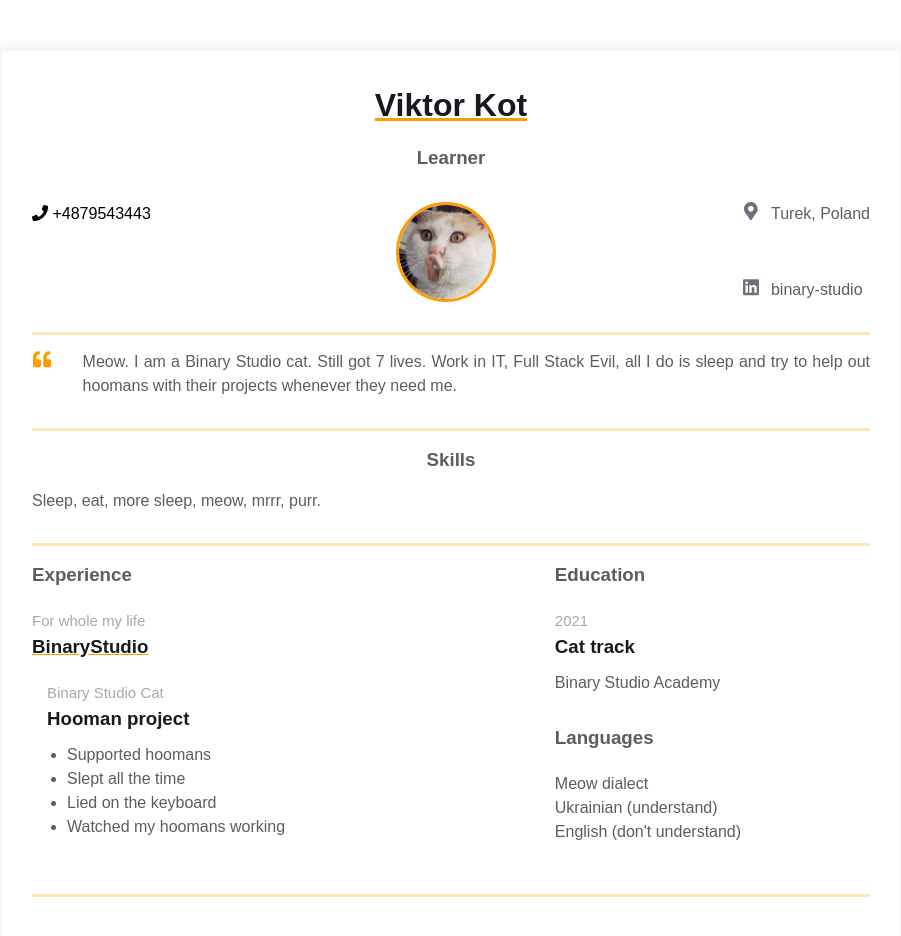
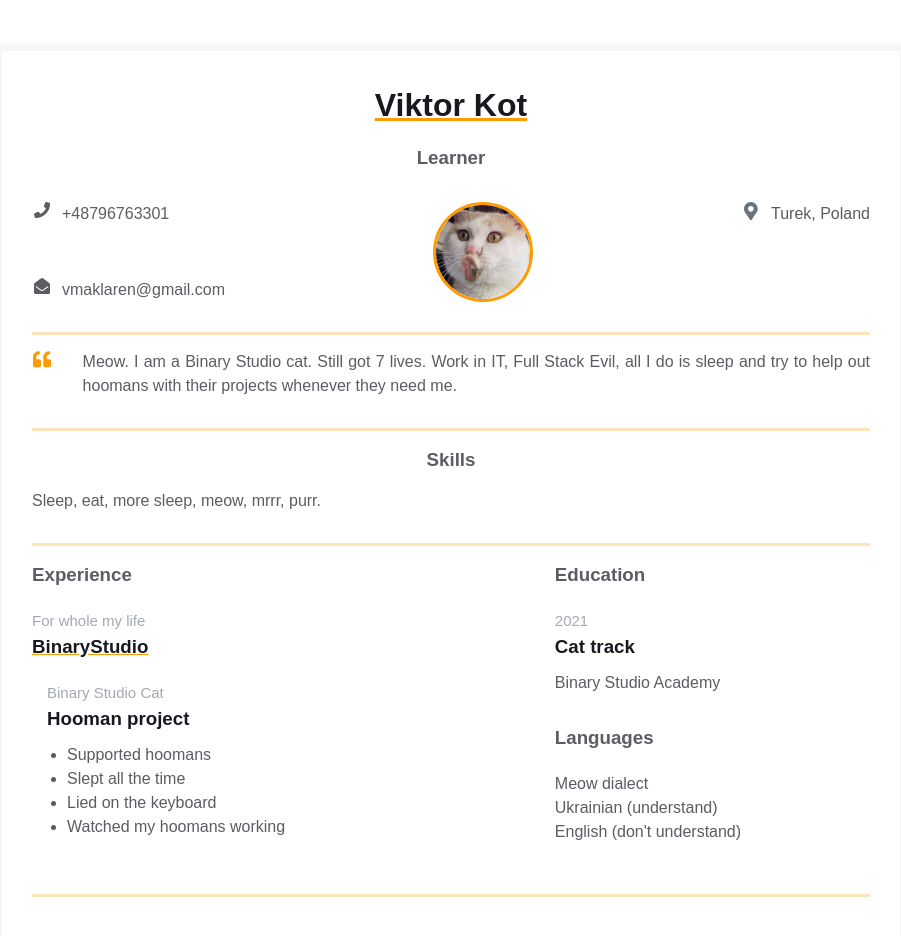
Before and after one commit to FronTandBack/homepage, a plain HTML site: page index.html in a window 1280 px wide. Shown: the whole page, without its empty margins (189-1090 px from the left). Drawn offline with Linux system fonts and the light colour scheme.

Commit message:
Edit contacti information

```diff
--- a/index.html
+++ b/index.html
@@ -18,9 +18,17 @@
 
             <div class="contact_info_container fh">
               <div class="contact-info__block">
-                <a herf="" class="contact__info--item">
-                  <i class="fas fa-phone"></i>
-                  <span>+4879543443</span>
+                <a href="tel:+48796763301" rel="author" class="contact-info__item">
+                  <div class="contact-info__item-icon-wrapper">
+                    <i class="fas fa-phone"></i>
+                  </div>
+                  <span>+48796763301</span>
+                </a>
+                <a href="mailto:vmaklaren@gmail.com" rel="author" class="contact-info__item">
+                  <div class="contact-info__item-icon-wrapper">
+                    <i class="fas fa-envelope-open"></i>
+                  </div>
+                  <span>vmaklaren@gmail.com</span>
                 </a>
               </div>
 
@@ -42,24 +50,6 @@
                     </svg>
                   </div>
                   <span>Turek, Poland</span>
-                </a>
-                <a
-                  href="https://ua.linkedin.com/company/binary-studio_241166"
-                  rel="author"
-                  class="contact-info__item"
-                >
-                  <div class="contact-info__item-icon-wrapper">
-                    <svg
-                      class="contact-info__item-icon"
-                      xmlns="http://www.w3.org/2000/svg"
-                      viewBox="0 0 448 512"
-                    >
-                      <path
-                        d="M416 32H31.9C14.3 32 0 46.5 0 64.3v383.4C0 465.5 14.3 480 31.9 480H416c17.6 0 32-14.5 32-32.3V64.3c0-17.8-14.4-32.3-32-32.3zM135.4 416H69V202.2h66.5V416zm-33.2-243c-21.3 0-38.5-17.3-38.5-38.5S80.9 96 102.2 96c21.2 0 38.5 17.3 38.5 38.5 0 21.3-17.2 38.5-38.5 38.5zm282.1 243h-66.4V312c0-24.8-.5-56.7-34.5-56.7-34.6 0-39.9 27-39.9 54.9V416h-66.4V202.2h63.7v29.2h.9c8.9-16.8 30.6-34.5 62.9-34.5 67.2 0 79.7 44.3 79.7 101.9V416z"
-                      ></path>
-                    </svg>
-                  </div>
-                  <span>binary-studio</span>
                 </a>
               </div>
             </div>
```
